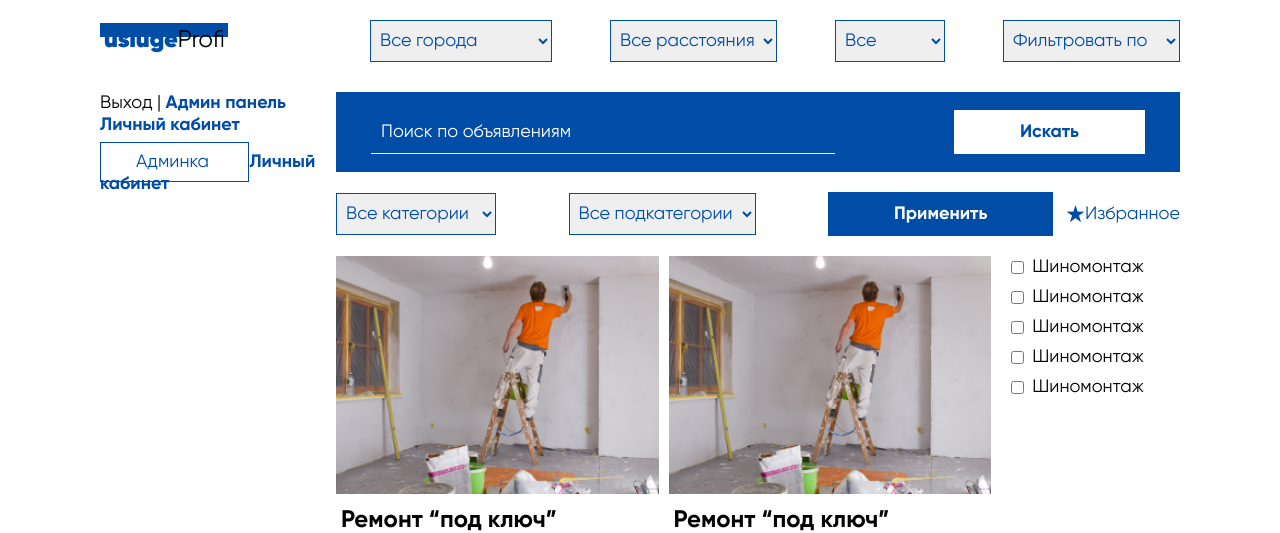
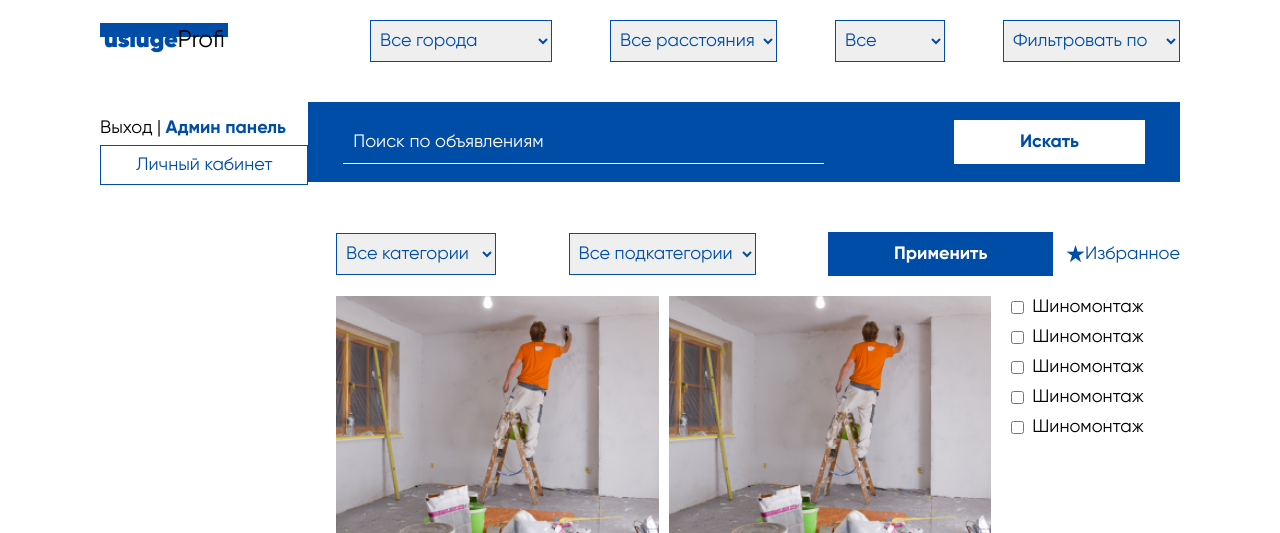
Before and after one commit to Grozly/UslugeProfi, a Django app: page / in a window 1280 px wide. Shown: the top 533 px of the page. Run offline with Django 3.2, Linux system fonts and the light colour scheme; the visitor is signed in with stand-in values (Sample User, id 1); data that the repository does not hold is empty; some libraries are stand-ins or nearby versions.

Commit message:
'fix_html_tamplates'

```diff
--- a/mainapp/templates/mainapp/base.html
+++ b/mainapp/templates/mainapp/base.html
@@ -1,7 +1,6 @@
 <!DOCTYPE html>
 <html lang="en">
 {% load static %}
-
 <head>
 	<meta charset="UTF-8">
 	<meta name="viewport" content="width=device-width, initial-scale=1">
@@ -16,108 +15,20 @@
 	<link rel="stylesheet" href="{% static "css/main.css" %}">
 	{% endblock %}
 </head>
-
 <body>
 	<header id="header">
 		{% include "inc/_inc_messages.html" %}
 		{% block header %}
-		<div class="header__selectors">
-			<select size="1" name="city">
-				<option value="0">Все города</option>
-				<option value="1">Санкт-Петербург</option>
-				<option value="2">Москва</option>
-				<option value="3">Краснодар</option>
-				<option value="4">Калининград</option>
-			</select>
-			<select size="1" name="radius">
-				<option value="0">Все расстояния</option>
-				<option value="1">25 км</option>
-				<option value="2">50 км</option>
-				<option value="3">150 км</option>
-			</select>
-			<select size="1" name="face">
-				<option value="0">Все</option>
-				<option value="1">Юр.лицо</option>
-				<option value="2">Физ.лицо</option>
-				<option value="3">ИП</option>
-			</select>
-			<select size="1" name="ch_price">
-				<option value="0">Фильтровать по</option>
-				<option value="2">Сначала новые</option>
-				<option value="1">Сначала старые</option>
-				<option value="3">По рейтингу</option>
-			</select>
-		</div>
 		{% endblock %}
 	</header>
 	<section id="main__shop">
 		<div class="container">
 			<div class="flex__container">
 				<div class="sidebar">
-					<div class="header__links">
-						<div class="login__links">
-							{% if user.is_authenticated %} {% if user.is_superuser %}
-							<a href="{% url 'main:logout' %}" class="login">Выход</a> |
-							<a href="{% url 'admin:index' %}" class="signup"
-								>Админ панель</a
-							>
-							<a
-								href="{% url 'auth:profile' user.uslugeuserprofile.pk %}"
-								class="signup"
-								>Личный кабинет</a
-							>
-							{% else %}
-							<a href="{% url 'main:logout' %}" class="login">Выход</a> |
-							<a
-								href="{% url 'auth:profile' user.uslugeuserprofile.pk %}"
-								class="signup"
-								>{{ user }}</a
-							>
-							{% endif %} {% else %}
-							<a href="#" class="login myLinkModal">Войти</a> |
-							<a href="#" class="signup myLinkModal1">Регистрация</a>
-							{% endif %}
-						</div>
-						<div class="ad_block">
-							{% if user.is_authenticated %} {% if user.is_superuser %}
-							<a href="{% url 'admin:index' %}" class="advetisement">
-								Админка
-							</a>
-							<a
-								href="{% url 'auth:profile' user.uslugeuserprofile.pk %}"
-								class="signup"
-								>Личный кабинет</a
-							>
-							{% else %}
-							<a
-								href="{% url 'auth:profile' user.uslugeuserprofile.pk %}"
-								class="advetisement"
-							>
-								Личный кабинет
-							</a>
-							{% endif %} {% else %}
-							<a
-								href="{% url 'main:main' %}"
-								class="advetisement myLinkModal"
-							>
-								Личный кабинет
-							</a>
-							{% endif %}
-						</div>
-					</div>
 					{% block sidebar%}
 					{% endblock %}
 				</div>
 				<div class="page_body">
-					<form class="header__search_form">
-						<input
-							class="search_input"
-							type="search"
-							name="search"
-							placeholder="Поиск по объявлениям"
-						/>
-						<input class="white_btn" type="submit" value="Искать" />
-					</form>
 					{% block content %}
 					{% endblock %}
 				</div>
@@ -134,15 +45,13 @@
 		<span id="myModal__close" class="close">
 			<img src="{% static "img/close.png" %}" alt="">
 		</span>
-
 		<form action="{% url 'main:login' %}" class="login_form flex_form" type="post" id="loginForm">
 			{% csrf_token %}
 			<input type="email" class="form_input" placeholder="Ваш e-mail" id="loginEmailField">
-			<div class="loginEmailFeedBackArea invalid-feedback" style="display:none">
-			</div>
+			<div class="loginEmailFeedBackArea invalid-feedback" style="display:none"></div>
 			<div class="password">
 				<input class="form_input" type="password" id="loginPassword" placeholder="Введите пароль"
-					name="password">
+					   name="password">
 				<a href="#" class="password-control"></a>
 			</div>
 			<div class="loginPasswordFeedBackArea invalid-feedback" style="display:none">
--- a/mainapp/templates/mainapp/index.html
+++ b/mainapp/templates/mainapp/index.html
@@ -1,4 +1,6 @@
-{% extends 'mainapp/base.html' %} {% load static %} {% block header %}
+{% extends 'mainapp/base.html' %}
+{% load static %}
+{% block header %}
 <div class="container">
     <div class="header__top">
         <a href="{% url 'main:main' %}">
@@ -6,21 +8,17 @@
         </a>
         <div class="header__links only_mobile">
             <div class="login__links">
-                {% if user.is_authenticated %} {% if user.is_superuser %}
-                <a href="{% url 'main:logout' %}" class="login">Выход</a> |
-                <a href="{% url 'admin:index' %}" class="signup"
-                    >Админ панель</a
-                >
+                {% if user.is_authenticated %}
+                    {% if user.is_superuser %}
+                        <a href="{% url 'main:logout' %}" class="login">Выход</a> |
+                        <a href="{% url 'admin:index' %}" class="signup">Админ панель</a>
+                    {% else %}
+                        <a href="{% url 'main:logout' %}" class="login">Выход</a> |
+                        <a href="{% url 'auth:profile' user.uslugeuserprofile.pk %}" class="signup">{{ user }}</a>
+                    {% endif %}
                 {% else %}
-                <a href="{% url 'main:logout' %}" class="login">Выход</a> |
-                <a
-                    href="{% url 'auth:profile' user.uslugeuserprofile.pk %}"
-                    class="signup"
-                    >{{ user }}</a
-                >
-                {% endif %} {% else %}
-                <a href="#" class="login myLinkModal">Войти</a> |
-                <a href="#" class="signup myLinkModal1">Регистрация</a>
+                    <a href="#" class="login myLinkModal">Войти</a> |
+                    <a href="#" class="signup myLinkModal1">Регистрация</a>
                 {% endif %}
             </div>
         </div>
@@ -53,33 +51,46 @@
         </div>
     </div>
     <div class="ad_block mobile_top only_mobile">
-        {% if user.is_authenticated %} {% if user.is_superuser %}
-        <a href="{% url 'admin:index' %}" class="advetisement"> Админка </a>
+        {% if user.is_authenticated %}
+            <a href="{% url 'auth:profile' user.uslugeuserprofile.pk %}" class="advetisement">Личный кабинет</a>
         {% else %}
-        <a
-            href="{% url 'auth:profile' user.uslugeuserprofile.pk %}"
-            class="advetisement"
-        >
-            Личный кабинет
-        </a>
-        {% endif %} {% else %}
-        <a href="{% url 'main:main' %}" class="advetisement myLinkModal">
-            Личный кабинет
-        </a>
+            <a href="{% url 'main:main' %}" class="advetisement myLinkModal">Личный кабинет</a>
         {% endif %}
         <a href="#" class="favorites">
-            <img src="{% static "img/heart.png" %}" alt=""
-            class="favorites_icon">Избранное
-        </a>
+        <img src="{% static 'img/heart.png' %}" alt="" class="favorites_icon">Избранное</a>
+    </div>
+    <div class="header__bottom">
+        <div class="header__links">
+            <div class="login__links">
+                {% if user.is_authenticated %}
+                    {% if user.is_superuser %}
+                        <a href="{% url 'main:logout' %}" class="login">Выход</a> |
+                        <a href="{% url 'admin:index' %}" class="signup">Админ панель</a>
+                    {% else %}
+                        <a href="{% url 'main:logout' %}" class="login">Выход</a> |
+                        <a href="{% url 'auth:profile' user.uslugeuserprofile.pk %}" class="signup">{{ user }}</a>
+                    {% endif %}
+                {% else %}
+                    <a href="#" class="login myLinkModal">Войти</a> |
+                    <a href="#" class="signup myLinkModal1">Регистрация</a>
+                {% endif %}
+            </div>
+            <div class="ad_block">
+                {% if user.is_authenticated %}
+                    <a href="{% url 'auth:profile' user.uslugeuserprofile.pk %}" class="advetisement">Личный кабинет</a>
+                {% else %}
+                    <a href="{% url 'main:main' %}" class="advetisement myLinkModal">Личный кабинет</a>
+                {% endif %}
+            </div>
+        </div>
+        <form class="header__search_form">
+            <input class="search_input" type="search" name="search" placeholder="Поиск по объявлениям">
+            <input class="white_btn" type="submit" value="Искать">
+        </form>
     </div>
     <form class="header__search_form search_mob only_mobile">
-        <input
-            class="search_input"
-            type="search"
-            name="search"
-            placeholder="Поиск по объявлениям"
-        />
-        <input class="white_btn" type="submit" value="Искать" />
+        <input class="search_input" type="search" name="search" placeholder="Поиск по объявлениям">
+        <input class="white_btn" type="submit" value="Искать">
     </form>
     <div class="only_mobile flex-mob">
         <select size="1" name="category">
@@ -91,7 +102,8 @@
         <a href="#" class="only_mobile bold myLinkModal3">Фильтровать</a>
     </div>
 </div>
-{% endblock %} {% block sidebar%}
+{% endblock %}
+{% block sidebar%}
 <div class="category__filter">
     {% for category in category_list %}
     <a class="filter_attr" href="#">{{ category }}</a>
--- a/static/js/createNewAd.js
+++ b/static/js/createNewAd.js
@@ -70,6 +70,7 @@ form.addEventListener("submit", (event) => {
         const fixedPrice = item.getElementsByClassName("ads_input_fixed")[0];
         const lowerPrice = item.getElementsByClassName("ads_input_lower")[0];
         const upperPrice = item.getElementsByClassName("ads_input_upper")[0];
+        const negotiable = item.getElementsByClassName("ads_input_negotiable")[0];
         const checkbox = item.getElementsByClassName("subcat_checkbox")[0];
         const priceSelector = item.getElementsByClassName(
             "new_ad_price_category"
@@ -234,7 +235,7 @@ adSubcategory.addEventListener("change", (e) => {
                         </div>
                         <select id="select_price_${index}" size="1" name="subcategory" class="new_ad_price_category select_price">
                             <option disabled>Цена</option>
-                            <option selected value="1">Цена</option>
+                            <option value="1" selected>Цена</option>
                             <option value="2">Договорная</option>
                             <option value="3">Диапазон</option>
                         </select>
@@ -260,6 +261,7 @@ adSubcategory.addEventListener("change", (e) => {
                                 placeholder="Цена до"
                                 style="display: none"
                             />
+                            <h4 class="ads_input ads_input_negotiable" style="display: none">Договорная</h4>
                         </div>
                         <select id="select_currency_${index}" size="1" name="subcategory" class="select_currency">
                             <option disabled>Валюта</option>
@@ -287,6 +289,9 @@ adSubcategory.addEventListener("change", (e) => {
                         event.target.parentElement.getElementsByClassName(
                             "ads_input_upper"
                         )[0].style.display = "none";
+                        event.target.parentElement.getElementsByClassName(
+                            "ads_input_negotiable"
+                        )[0].style.display = "none";
                         break;
                     case 2:
                         event.target.parentElement.getElementsByClassName(
@@ -298,6 +303,9 @@ adSubcategory.addEventListener("change", (e) => {
                         event.target.parentElement.getElementsByClassName(
                             "ads_input_upper"
                         )[0].style.display = "none";
+                        event.target.parentElement.getElementsByClassName(
+                            "ads_input_negotiable"
+                        )[0].style.display = "block";
                         break;
                     case 3:
                         event.target.parentElement.getElementsByClassName(
@@ -309,6 +317,9 @@ adSubcategory.addEventListener("change", (e) => {
                         event.target.parentElement.getElementsByClassName(
                             "ads_input_upper"
                         )[0].style.display = "block";
+                        event.target.parentElement.getElementsByClassName(
+                            "ads_input_negotiable"
+                        )[0].style.display = "none";
                         break;
                 }
             });
```
Also changed, not shown: authapp/templates/authapp/index.html (+8 -34 lines), mainapp/forms.py (+39 -23 lines), mainapp/templates/mainapp/announcement_form.html (+7 -3 lines), mainapp/templates/mainapp/announcement_update_form.html (+28 -3 lines).
